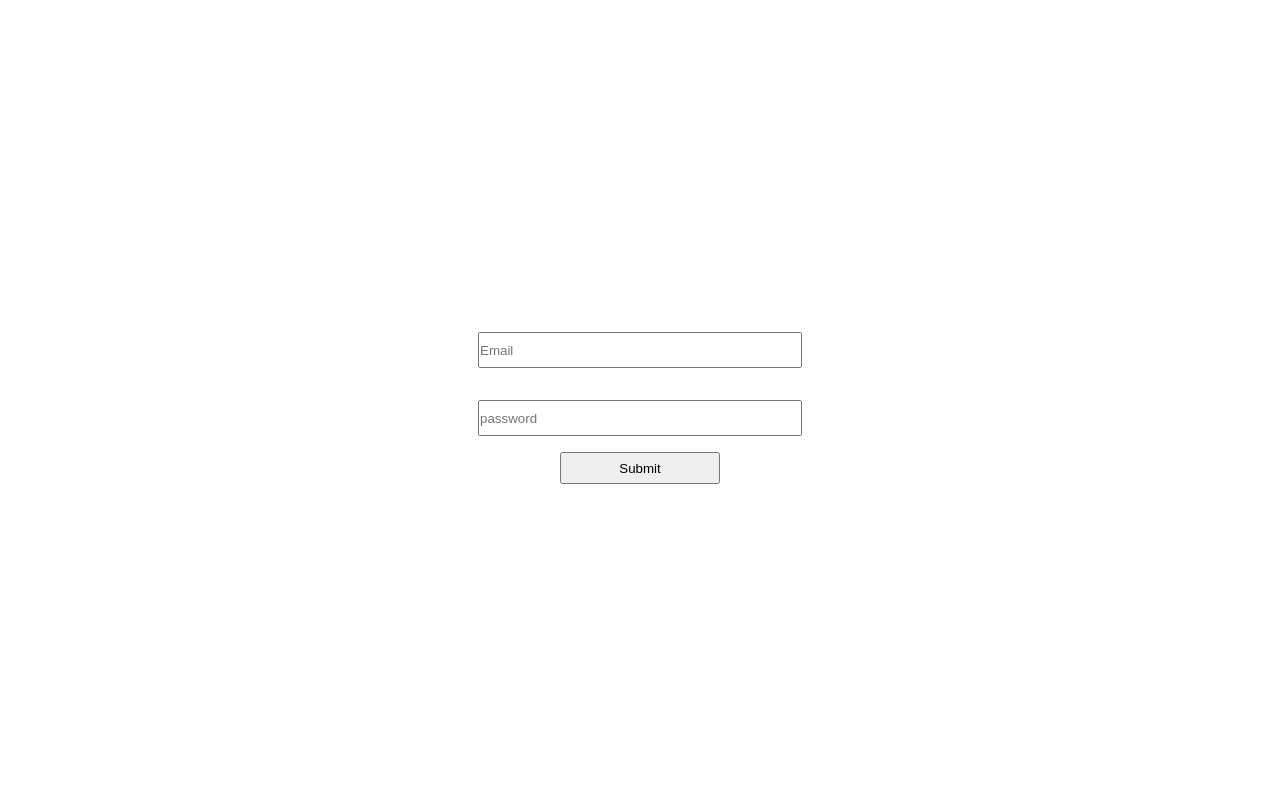
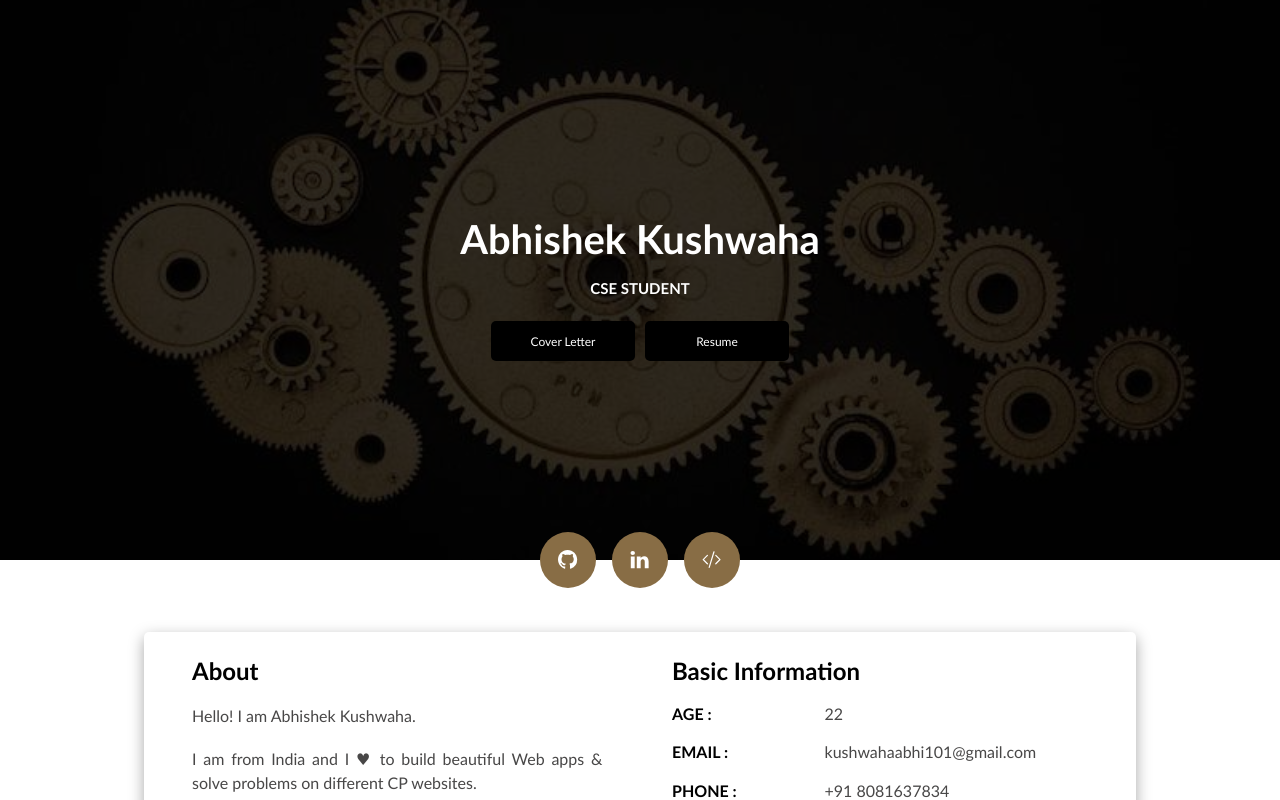
Before and after one commit to kushwahashashank/profile, a React (Create React App) app: page / in a window 1280 px wide. Shown: the top 800 px of the page. Built offline with nearby package versions, Linux system fonts and the light colour scheme.

Commit message:
profile update 1

```diff
--- a/src/App.js
+++ b/src/App.js
@@ -1,10 +1,9 @@
 import "./App.css";
 import Home from "./Components/Home";
-import Login from "./Login.jsx";
 function App() {
   return (
     <div className="App">
-      <Login />
+      <Home />
     </div>
   );
 }
--- a/src/Login.jsx
+++ /dev/null
@@ -1,62 +0,0 @@
-import React, { useState } from "react";
-
-function Login() {
-  const [email, setEmail] = useState("");
-  const [password, setPassword] = useState("");
-  const handlesubmit = () => {
-    console.log(email);
-  };
-  function changeemail(e) {
-    setEmail(e.target.value);
-  }
-  const changepass = (e) => {
-    setPassword(e.target.value);
-  };
-
-  return (
-    <div
-      style={{
-        display: "flex",
-        flexDirection: "column",
-        width: "100%",
-        height: "100vh",
-        justifyContent: "center",
-        alignItems: "center",
-      }}
-    >
-      <input
-        name="email"
-        type="text"
-        placeholder="Email"
-        onChange={changeemail}
-        style={{
-          width: "20rem",
-          height: "2rem",
-          margin: "1rem",
-        }}
-      />
-      <input
-        value={password}
-        type="password"
-        placeholder="password"
-        onChange={changepass}
-        style={{
-          width: "20rem",
-          height: "2rem",
-          margin: "1rem",
-        }}
-      />
-      <button
-        style={{
-          width: "10rem",
-          height: "2rem",
-        }}
-        onClick={handlesubmit}
-      >
-        Submit
-      </button>
-    </div>
-  );
-}
-
-export default Login;
```
Also changed, not shown: 1 other file (tests, documents, lock files or other folders).
